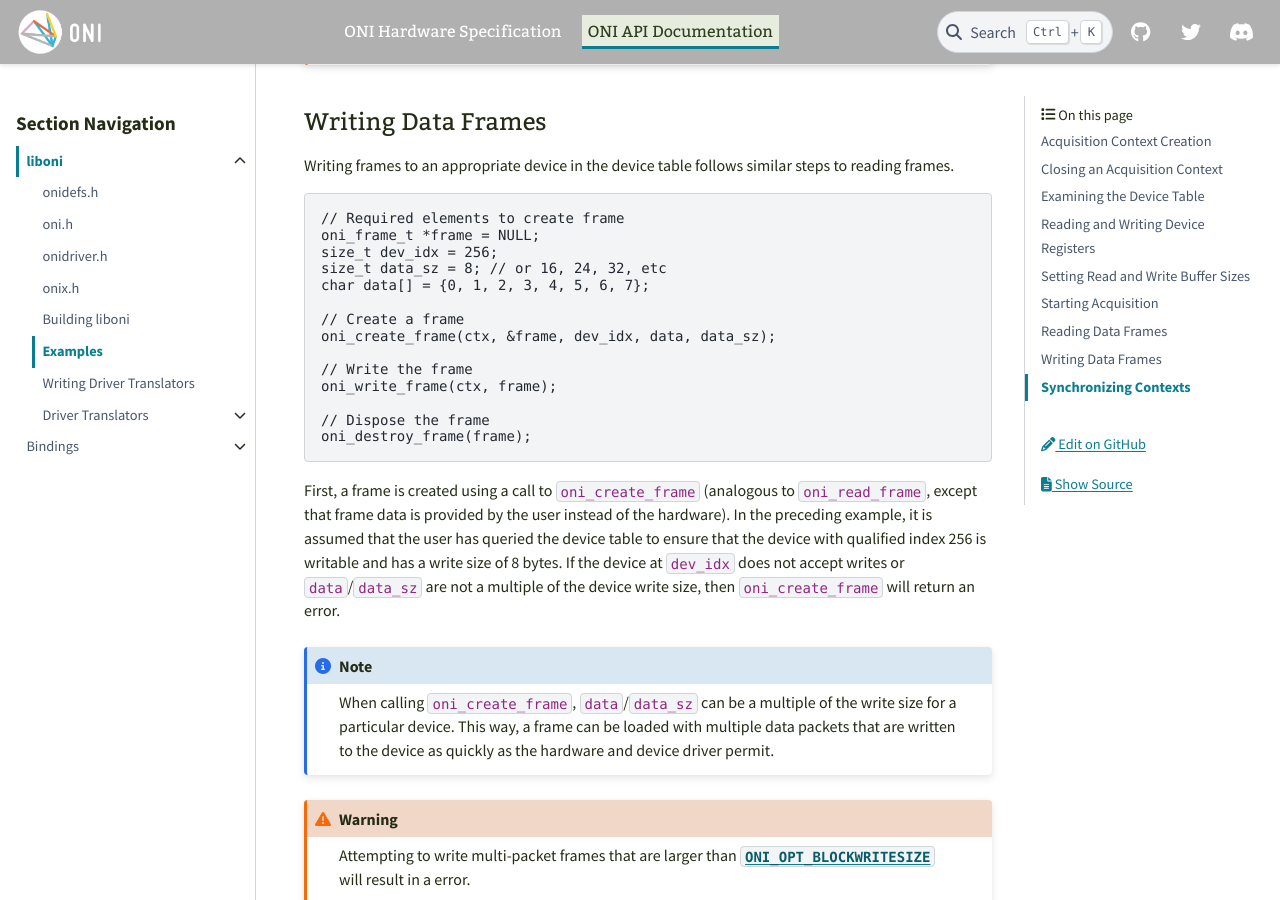
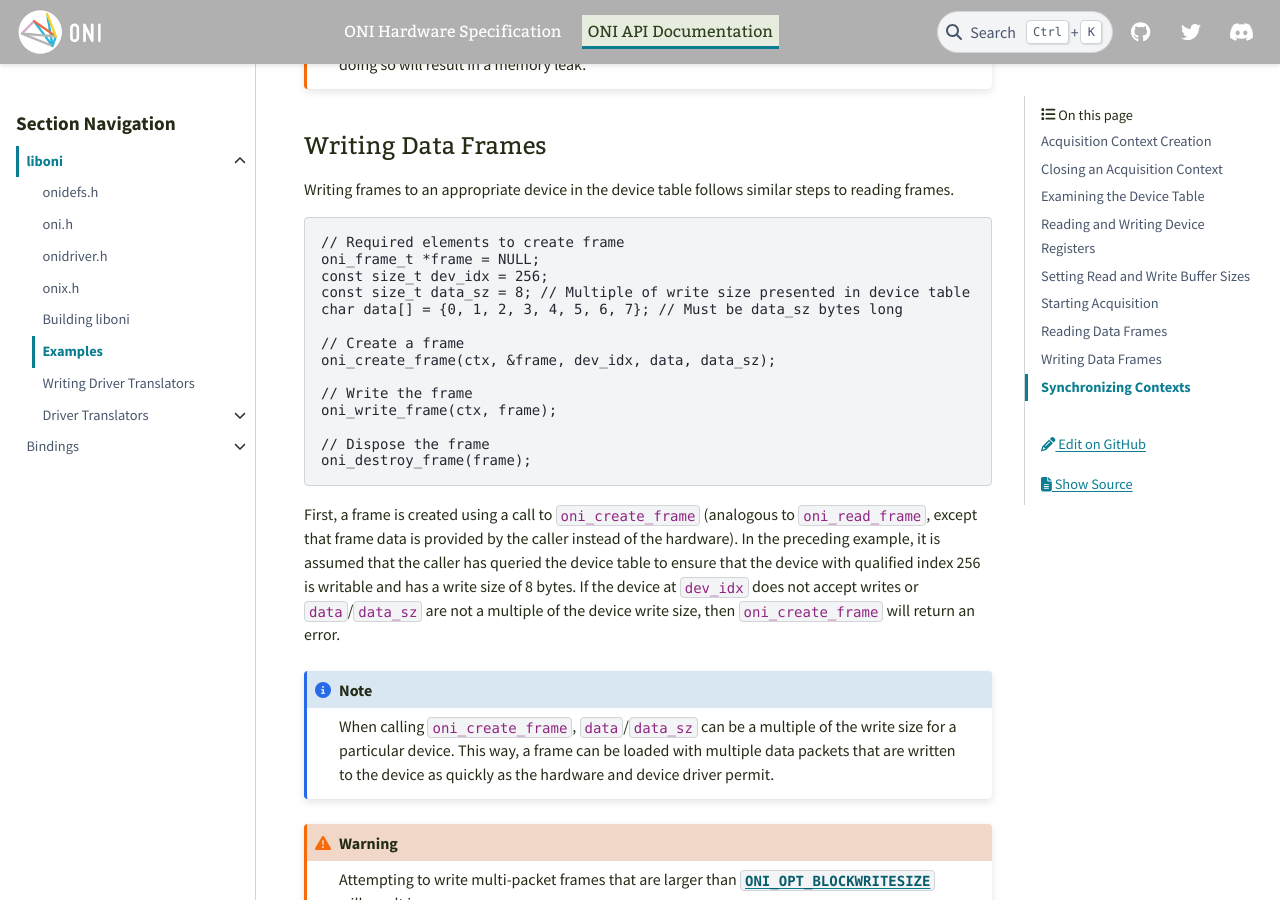
Before and after one commit to open-ephys/ONI, a Sphinx documentation site: the page built from source/api/liboni/liboni-example.rst, in a window 1280 px wide and 900 px high, scrolled down 5653 px. Built offline with Sphinx 7.4.7 and the PyData theme 0.15.4, drawn with Linux system fonts in a browser that asks for light colours; some of the changed text lies outside the part shown.

Commit message:
Remove data width requirements for high-bandwidth streams
- High bandwidth streams, from the perspective of API and device table
  entries, now operate on bytes
- The hardware is permitted to use trailing padding to meet internal
  alignement requirements

```diff
--- a/source/api/liboni/liboni-example.rst
+++ b/source/api/liboni/liboni-example.rst
@@ -255,23 +255,23 @@
 ********************************************
 :struct:`oni_frame_t`'s are minimal packets containing metadata and raw binary
 data blocks from a single device within the device table. A
-:struct:`oni_size_t` is defined as
+:struct:`oni_frame_t` is defined as
 
 .. code-block:: c
 
     struct oni_frame {
-        const uint64_t dev_idx;  // Device index that produced or accepts the frame
-        const uint32_t data_sz;  // Size in bytes of data buffer
-        const uint64_t time;     // Frame time (ACQCLKHZ)
-        uint8_t *data;           // Raw data block
+        const oni_size_t dev_idx;   // Device index that produced or accepts the frame
+        const oni_size_t data_sz;   // Size in bytes of data buffer
+        const oni_counter_t time;   // Frame time (ACQCLKHZ)
+        uint8_t *data;              // Raw data block
     };
 
 where ``dev_idx`` is the fully qualified device index within the device table
-(hub.index), ``data_sz`` is the size in bytes of the raw data block, ``time``
-is the system clock count that indicates the frame creation time, and, ``data``
-is a pointer to the raw data block. A single frame can be read from an
-acquisition context after it is started (see :ref:`start_ctx`) using repeated
-calls to ``oni_read_frame`` as follows:
+(hub.index), ``data_sz`` is the size in bytes of the raw data block as specifed
+in the device table, ``time`` is the system clock count that indicates the frame
+creation time, and, ``data`` is a pointer to the raw data block. A single frame
+can be read from an acquisition context after it is started (see
+:ref:`start_ctx`) using repeated calls to ``oni_read_frame`` as follows:
 
 .. code-block:: c
 
@@ -310,9 +310,9 @@
 
     // Required elements to create frame
     oni_frame_t *frame = NULL;
-    size_t dev_idx = 256;
-    size_t data_sz = 8; // or 16, 24, 32, etc
-    char data[] = {0, 1, 2, 3, 4, 5, 6, 7};
+    const size_t dev_idx = 256;
+    const size_t data_sz = 8; // Multiple of write size presented in device table
+    char data[] = {0, 1, 2, 3, 4, 5, 6, 7}; // Must be data_sz bytes long
 
     // Create a frame
     oni_create_frame(ctx, &frame, dev_idx, data, data_sz);
@@ -324,8 +324,8 @@
     oni_destroy_frame(frame);
 
 First, a frame is created using a call to ``oni_create_frame`` (analogous to
-``oni_read_frame``, except that frame data is provided by the user instead of
-the hardware). In the preceding example, it is assumed that the user has
+``oni_read_frame``, except that frame data is provided by the caller instead of
+the hardware). In the preceding example, it is assumed that the caller has
 queried the device table to ensure that the device with qualified index 256 is
 writable and has a write size of 8 bytes. If the device at ``dev_idx`` does not
 accept writes or ``data``/``data_sz`` are not a multiple of the device write
```
Also changed, not shown: source/api/liboni/oni.rst (+12 -15 lines), source/api/liboni/onidefs.rst (+2 -9 lines), source/hw-spec/controller.rst (+9 -10 lines), source/hw-spec/devices.rst (+14 -3 lines).
